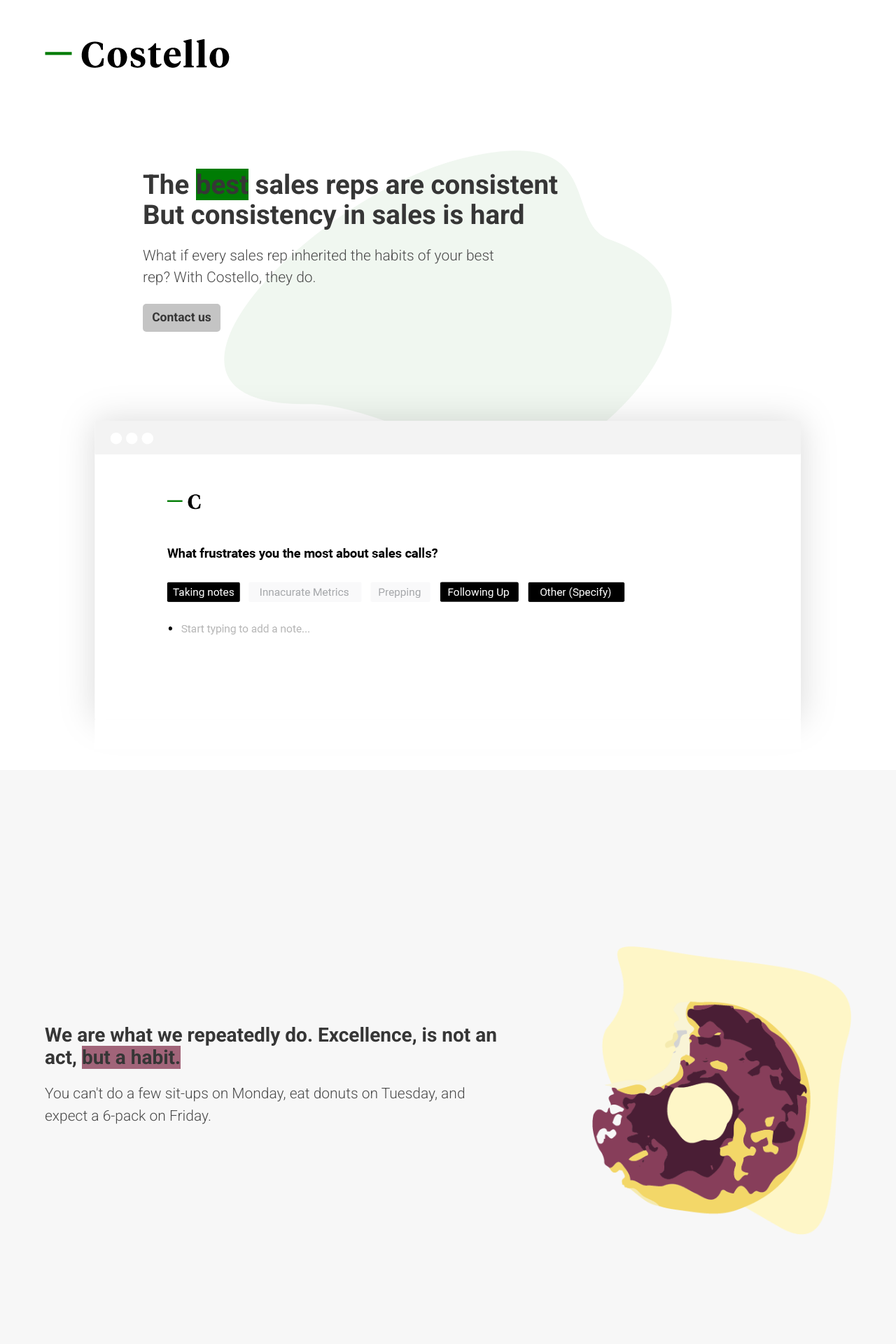
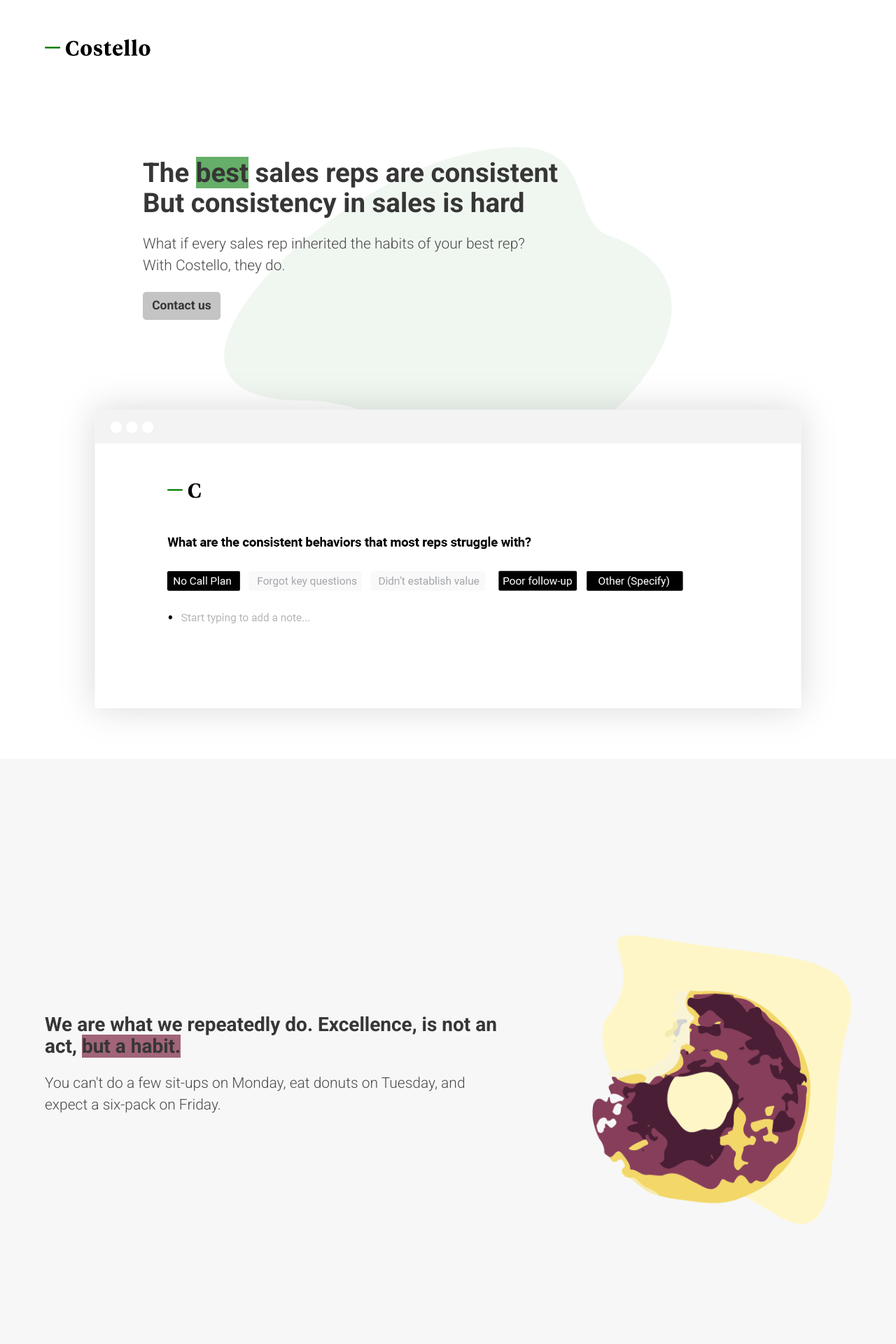
Before and after one commit to danieljbell/cloudcannon-test, a Jekyll site: the page built from index.html, in a window 1280 px wide. Shown: the top 1920 px of the page at 70% size. Built offline with Jekyll 4.4.1, drawn with Linux system fonts in a browser that asks for light colours; the list of posts is cut into pages by our own code; some of the changed text lies outside the part shown.

Commit message:
i[datomg wotj mew o,ages amd text

```diff
--- a/_includes/home/contact.html
+++ b/_includes/home/contact.html
@@ -2,7 +2,7 @@
   <div id="contact" class="container-fluid home__contact-container">
     <div class="home__contact-copy content is-large">
       {% include elements/title.html
-        size="3"
+        size="4"
         strong=true
         text="
           <span class='green-highlight'><strong>Co-pilot.</strong></span> Assistant. Hype-man.
--- a/_includes/home/habit.html
+++ b/_includes/home/habit.html
@@ -11,7 +11,7 @@
           '
         %}
         <p class="editable">
-          You can't do a few sit-ups on Monday, eat donuts on Tuesday, and expect a 6-pack on Friday.
+          You can't do a few sit-ups on Monday, eat donuts on Tuesday, and expect a six-pack on Friday.
         </p>
       </div>
       <div class="home__habit-image column is-4 is-offset-1">
--- a/_includes/home/intro.html
+++ b/_includes/home/intro.html
@@ -13,12 +13,12 @@
       {% include elements/title.html
         size="2"
         strong=true
-        text='The <span class="darkgreenbg"><strong>best</strong></span> sales reps are consistent<br /> But consistency in sales is hard'
+        text='The <span class="green-highlight"><strong>best</strong></span> sales reps are consistent<br /> But consistency in sales is hard'
       %}
       <p class="editable">
-        What if every sales rep inherited the habits of your best
-        <br>
-        rep? With Costello, they do.
+        What if every sales rep inherited the habits of your best rep?
+        <br />
+        With Costello, they do.
       </p>
       <a class="button darkgreybg is-medium editable" href="#contact"><strong>Contact us</strong></a>
     </div>
--- a/_includes/home/sales.html
+++ b/_includes/home/sales.html
@@ -8,7 +8,7 @@
           text="Sales is no different."
         %}
         <p class="editable">
-          You can't ask the wrong question at the right time or the right questions at the wrong time and expect consistently higher close rates.
+          You can't ask the wrong question at the right time or the right question at the wrong time and expect consistently higher close rates.
         </p>
       </div>
     </div>
--- a/_sass/home/_contact.scss
+++ b/_sass/home/_contact.scss
@@ -1,6 +1,6 @@
 .home__contact {
 	background: url(/assets/images/home/contact-bg.png) center no-repeat;
-  background-size: 100%;
+  background-size: 328px;
 
   @media(min-width: $desktop) {
     background-size: 70%;
```
Also changed, not shown: other parts of _includes/home/contact.html (+2 -1 lines), assets/images/global/logo.png, assets/images/global/logo.svg (added), assets/images/home/airplane.svg (added), assets/images/home/contact-bg.svg (added), assets/images/home/discovery.svg (added), assets/images/home/doughnut.svg (added), assets/images/home/enter-costello-bg.svg (added), assets/images/home/intro-bg.svg (added), assets/images/home/intro-window.png, assets/images/home/intro-window.svg (added), assets/images/home/trashcan.svg (added).
